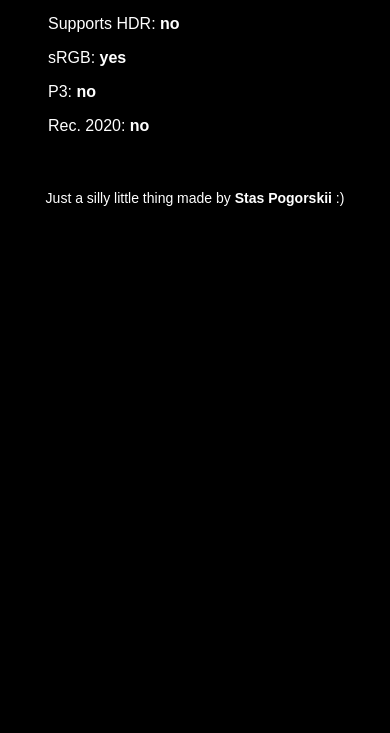
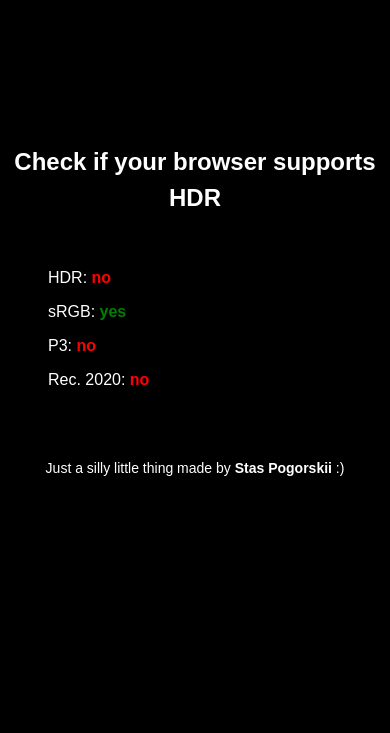
Before and after one commit to pogorskii/is-it-hdr, a website built with webpack: page index.html in a window 390 px wide. Shown: the part 127-860 px from the top of the page. Built offline with nearby package versions, Linux system fonts and the light colour scheme.

Commit message:
feat: responsive

```diff
--- a/index.html
+++ b/index.html
@@ -29,7 +29,7 @@
     <h1>Check if your browser supports HDR</h1>
     <div>
       <ul>
-        <li>Supports HDR: <span id="hdr">checking...</span></li>
+        <li>HDR: <span id="hdr">checking...</span></li>
         <li>sRGB: <span id="srgb">checking...</span></li>
         <li>P3: <span id="p3">checking...</span></li>
         <li>Rec. 2020: <span id="rec2020">checking...</span></li>
@@ -55,9 +55,13 @@
 
  window.onload = () => {
    hdrResult.innerHTML = window.matchMedia("(dynamic-range: high)").matches ? 'yes' : 'no';
+   hdrResult.style.color = hdrResult.innerHTML === 'no' ? 'red' : 'green';
    srgbResult.innerHTML = window.matchMedia("(color-gamut: srgb)").matches ? 'yes' : 'no';
+   srgbResult.style.color = srgbResult.innerHTML === 'no' ? 'red' : 'green';
    p3Result.innerHTML = window.matchMedia("(color-gamut: p3)").matches ? 'yes' : 'no';
+   p3Result.style.color = p3Result.innerHTML === 'no' ? 'red' : 'green';
    rec2020Result.innerHTML = window.matchMedia("(color-gamut: rec2020)").matches ? 'yes' : 'no';
+   rec2020Result.style.color = rec2020Result.innerHTML === 'no' ? 'red' : 'green';
  }
 </script>
 
@@ -67,6 +71,11 @@
     line-height: 1.5;
     background-color: black;
     color: white;
+    display: flex;
+    flex-direction: column;
+    align-items: center;
+    justify-content: center;
+    height: 100dvh;
   }
 
   .container {
@@ -96,6 +105,18 @@
     text-decoration: underline;
   }
 
+  h1 {
+    text-align: center;
+    margin-bottom: 50px;
+    font-size: 32px;
+  }
+
+  @media(max-width: 600px) {
+    h1 {
+      font-size: 24px;
+    }
+  }
+
   .footer {
     margin-top: 50px;
     text-align: center;
```
